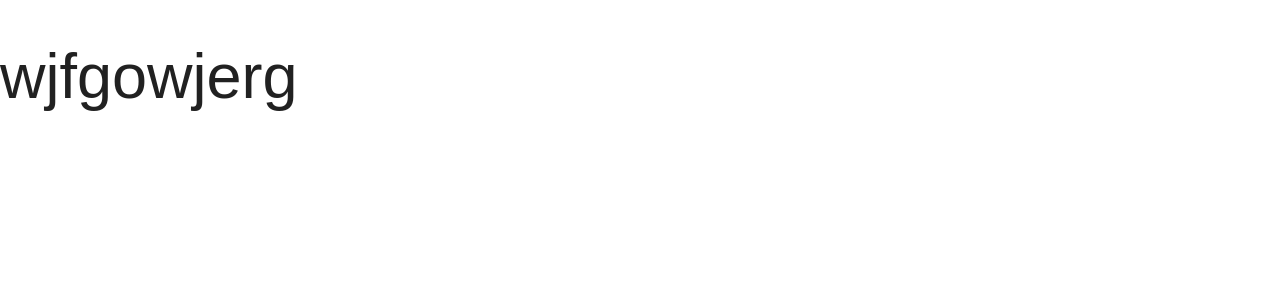
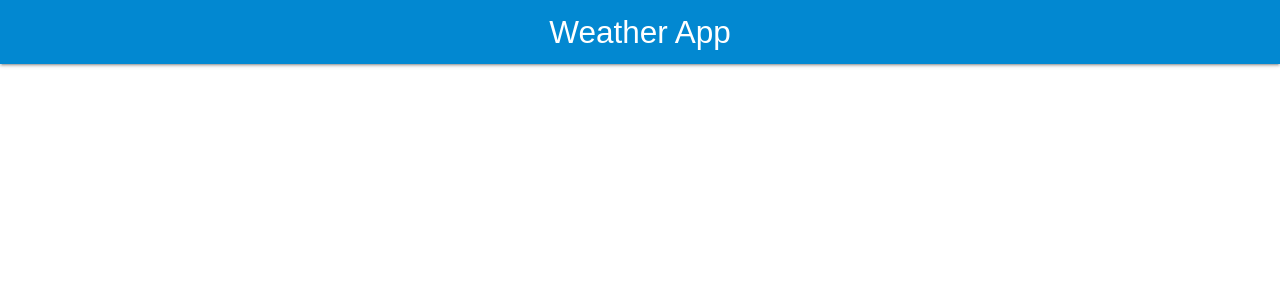
Before and after one commit to carlos-ssh/weather-react, a React (Create React App) app: page / in a window 1280 px wide. Shown: the top 300 px of the page. Built offline with nearby package versions, Linux system fonts and the light colour scheme.

Commit message:
Add a Header component.

```diff
--- a/src/App.js
+++ b/src/App.js
@@ -1,10 +1,13 @@
 import React from 'react';
+import Header from './components/Header';
 
 function App() {
   return (
-    <div className="App">
-      <h1>wjfgowjerg</h1>
-    </div>
+    <React.Fragment>
+      <Header
+        titulo=" Weather App"
+      />
+    </React.Fragment>
   );
 }
 
--- /dev/null
+++ b/src/components/Header.js
@@ -0,0 +1,13 @@
+import React from 'react';
+
+const Header = ({ titulo }) => {
+  return (
+    <nav>
+      <div className="nav-wrapper light-blue darken-2">
+        <a href="https://github.com/" className="brand-logo">{titulo}</a>
+      </div>
+    </nav>
+  );
+};
+
+export default Header;
```
Also changed, not shown: package.json (+1 -11 lines), .eslintrc.json (deleted), 1 other file (tests, documents, lock files or other folders).
